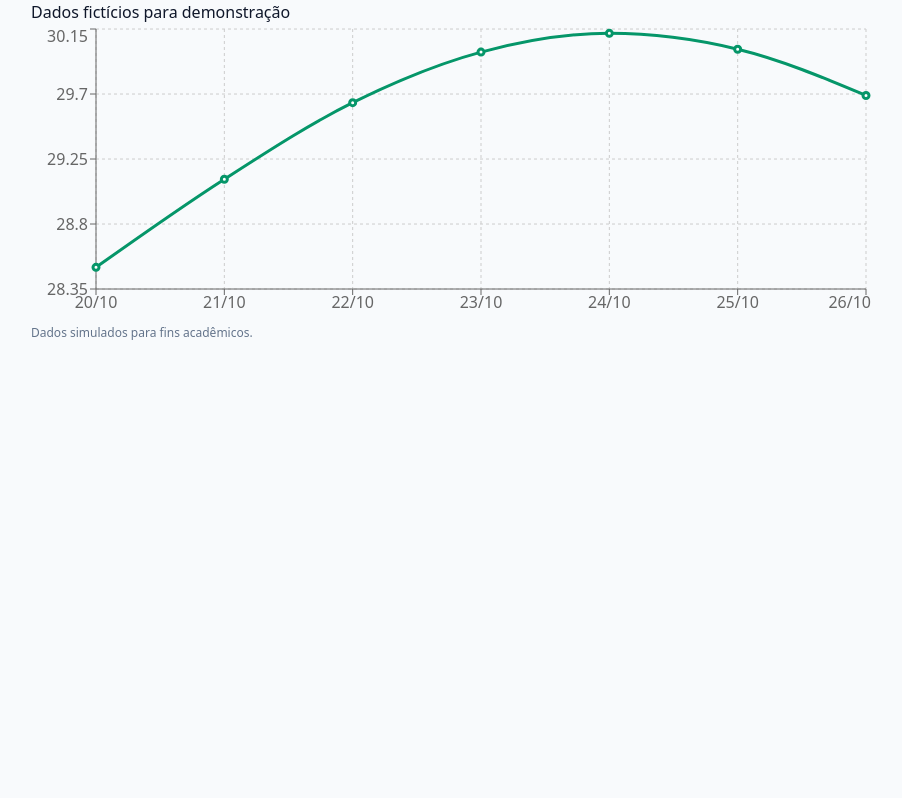
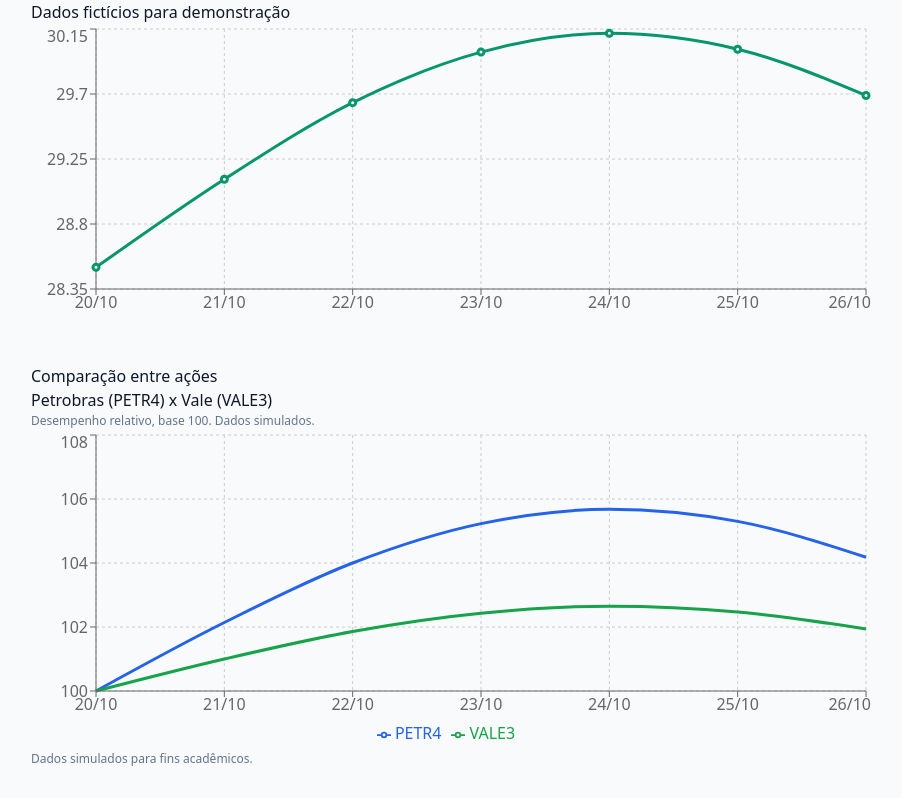
Before and after one commit to pedrocorreiadev/Bolsa-Analytics, a React (Vite) app in the folder frontend/: page / in a window 1280 px wide. Shown: the part 1192-1990 px from the top of the page, without its empty margins (189-1091 px from the left). Before the commit the page ends 1564 px from the top, so only its background shows below. Built offline with nearby package versions, Linux system fonts and the light colour scheme.

Commit message:
feat: adiciona grafico de comparacao entre acoes

```diff
--- a/frontend/src/App.tsx
+++ b/frontend/src/App.tsx
@@ -3,7 +3,7 @@
 import HomePage from "./pages/HomePage";
 import StockChart from "./components/StockChart";
 import StockIndicators from "./components/StockIndicators";
-
+import StockComparison from "./components/StockComparison";
 import {
   stocks,
   type Periodo,
@@ -139,6 +139,8 @@
           <>
             <StockIndicators dados={dados} />
             <StockChart dados={dados} />
+            <StockComparison periodo={periodo} />
+
           </>
         )}
 
--- /dev/null
+++ b/frontend/src/components/StockComparison.tsx
@@ -0,0 +1,96 @@
+
+import {
+  LineChart,
+  Line,
+  XAxis,
+  YAxis,
+  CartesianGrid,
+  Tooltip,
+  Legend,
+  ResponsiveContainer,
+} from "recharts";
+
+import {
+  stocks,
+  gerarHistorico,
+  type Periodo,
+} from "../data/stocks";
+
+type StockComparisonProps = {
+  periodo: Periodo;
+};
+
+export default function StockComparison({
+  periodo,
+}: StockComparisonProps) {
+  const petrobras = gerarHistorico(
+    stocks.PETR4.dados[0].preco,
+    periodo
+  );
+
+  const vale = gerarHistorico(
+    stocks.VALE3.dados[0].preco,
+    periodo
+  );
+
+  const dadosComparacao = petrobras.map(
+    (item, index) => ({
+      dia: item.dia,
+      PETR4: Number(
+        (
+          (item.preco / petrobras[0].preco) *
+          100
+        ).toFixed(2)
+      ),
+      VALE3: Number(
+        (
+          (vale[index].preco / vale[0].preco) *
+          100
+        ).toFixed(2)
+      ),
+    })
+  );
+
+  return (
+    <div style={{ marginTop: "40px" }}>
+      <h2>Comparação entre ações</h2>
+
+      <p>
+        Petrobras (PETR4) x Vale (VALE3)
+      </p>
+
+      <p style={{ fontSize: "12px", color: "#64748b" }}>
+        Desempenho relativo, base 100.
+        Dados simulados.
+      </p>
+
+      <div style={{ width: "100%", height: 320 }}>
+        <ResponsiveContainer width="100%" height="100%">
+          <LineChart data={dadosComparacao}>
+            <CartesianGrid strokeDasharray="3 3" />
+            <XAxis dataKey="dia" />
+            <YAxis domain={["auto", "auto"]} />
+            <Tooltip />
+            <Legend />
+
+            <Line
+              type="monotone"
+              dataKey="PETR4"
+              stroke="#2563eb"
+              strokeWidth={3}
+              dot={false}
+            />
+
+            <Line
+              type="monotone"
+              dataKey="VALE3"
+              stroke="#16a34a"
+              strokeWidth={3}
+              dot={false}
+            />
+          </LineChart>
+        </ResponsiveContainer>
+      </div>
+    </div>
+  );
+}
```
